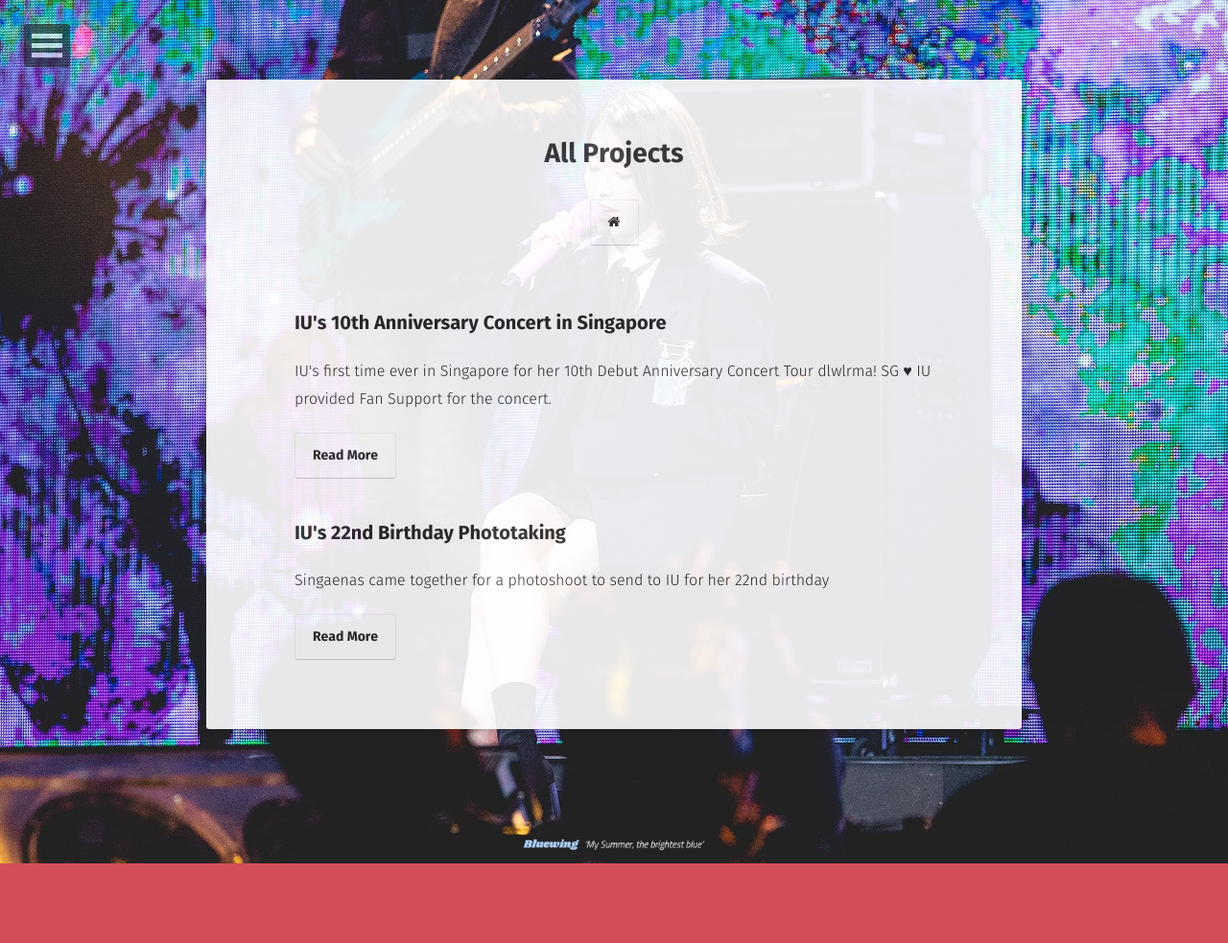
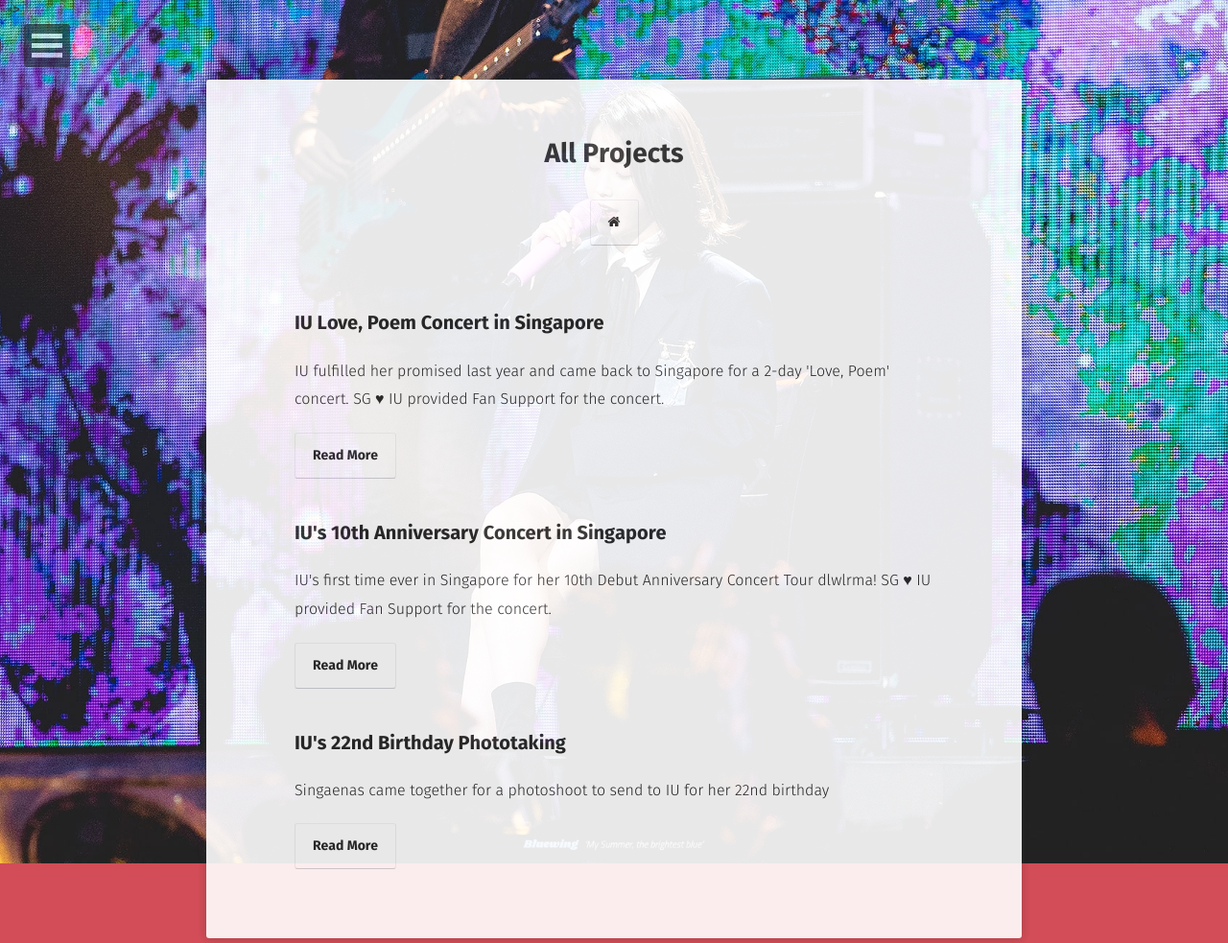
Before and after one commit to sgheartiu/sgheartiu2, a Jekyll site: the page built from projects/index.md, in a window 1280 px wide. Shown: the whole page at 96% size. Built offline with Jekyll 4.4.1, drawn with Linux system fonts in a browser that asks for light colours; some web fonts are replaced; some of the changed lines change nothing that is shown.

Commit message:
Updated concert 2019 post

```diff
--- a/_posts/2019-12-07-concert-2019.md
+++ b/_posts/2019-12-07-concert-2019.md
@@ -1,9 +1,9 @@
 ---
 layout: post
-title:  "IU Love, Poem Concert in Singapore [IN PROGRESS]"
+title:  "IU Love, Poem Concert in Singapore"
 date:   2019-12-07
 excerpt: "IU fulfilled her promised last year and came back to Singapore for a 2-day 'Love, Poem' concert. SG &hearts; IU provided Fan Support for the concert."
-project: false
+project: true
 tag: null
 comments: true
 ---
```
Also changed, not shown: 3 other files.
